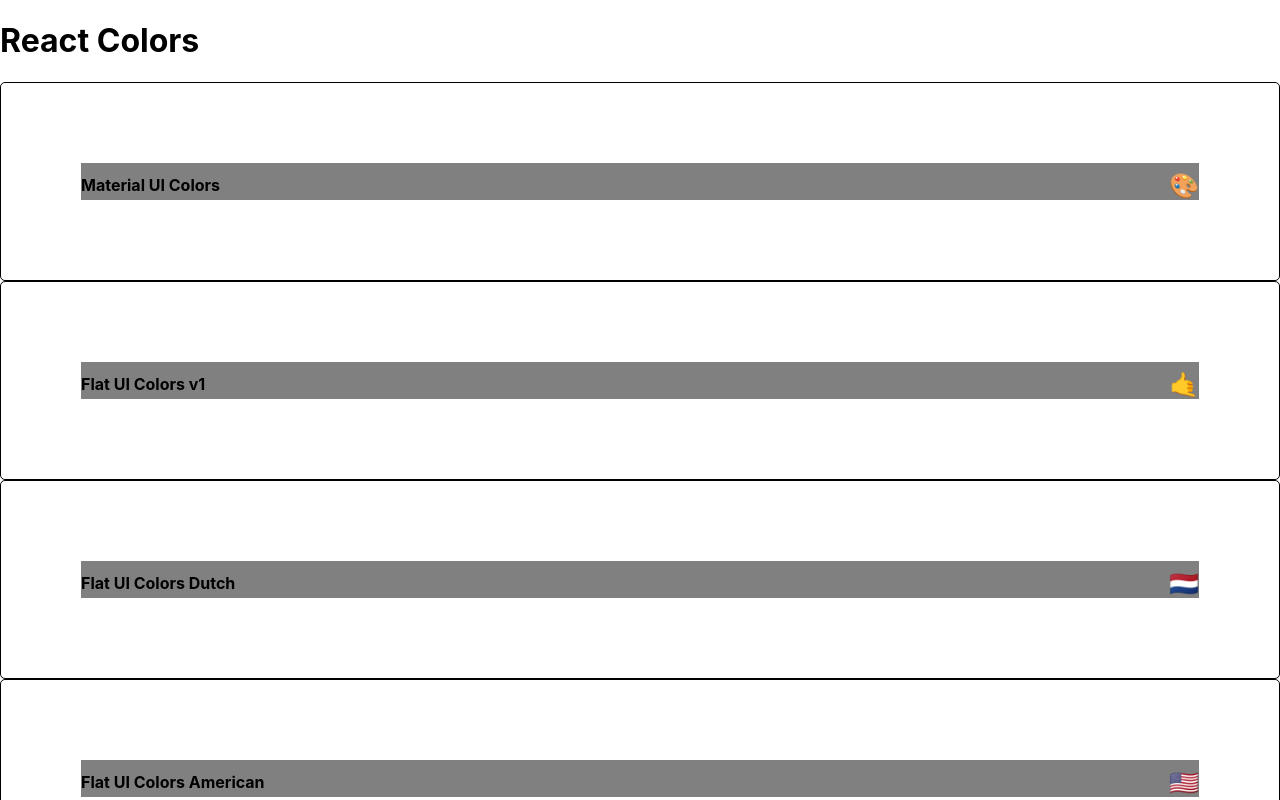
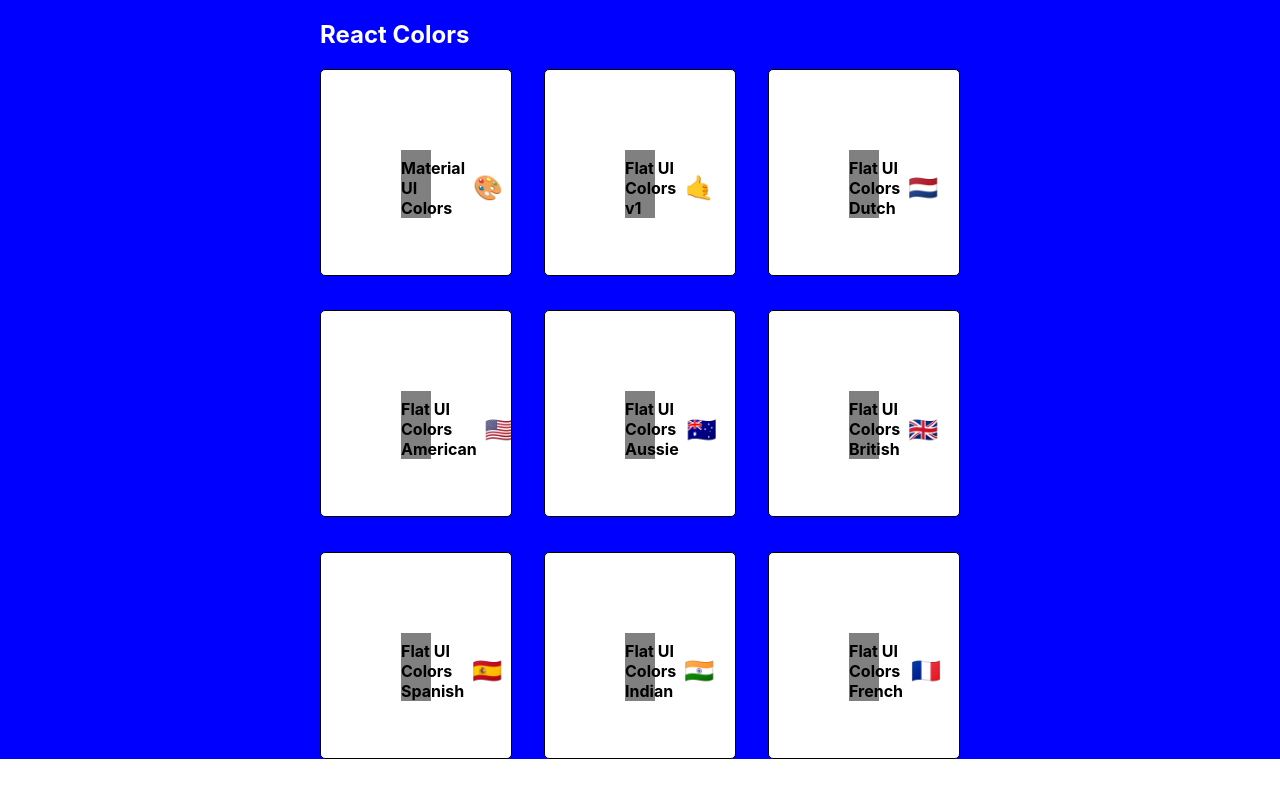
Before and after one commit to jswebdev-github/react-colors-app, a React (Create React App) app: page / in a window 1280 px wide. Shown: the top 800 px of the page. Built offline with nearby package versions, Linux system fonts and the light colour scheme.

Commit message:
PaletteList Styled
PaletteList styled with withStyles
HOC

```diff
--- a/src/PaletteList.js
+++ b/src/PaletteList.js
@@ -1,20 +1,57 @@
 import React, {Component} from 'react';
 import MiniPalette from './MiniPalette';
 import {Link} from 'react-router-dom';
+import {withStyles} from '@material-ui/styles';
 
+const styles = {
+    root:{
+        backgroundColor:"blue",
+        height:"100%",
+        display:"flex",
+        alignItems:"flex-start",
+        justifyContent:"center",
+
+    },
+    container:{
+        width:"50%",
+        display:"flex",
+        alignItems:"flex-start",
+        flexDirection:"column",
+        flexWrap:"wrap",
+    },
+    nav:{
+        display:"flex",
+        width:"100%",
+        justifyContent:"space-between",
+        color:"white"
+    },
+    palettes:{
+        boxSizing:"border-box",
+        width:"100%",
+        display:"grid",
+        gridTemplateColumns:"repeat(3, 30%)",
+        gridGap:"5%"
+    }
+};
 
 class PaletteList extends Component{
 render(){
-    const {palettes} = this.props;
+    const {palettes, classes} = this.props;
     return(
-        <div>
-            <h1>React Colors</h1>
+        <div className={classes.root}>
+            <div className={classes.container}>
+                <nav className={classes.nav}>
+                    <h1>React Colors</h1>
+                </nav>
+                <div className={classes.palettes}>
             {palettes.map(palette => (
             <MiniPalette {...palette}/>
             ))}
+            </div>
+            </div>
         </div>
     );
 }
 }
 
-export default PaletteList;
+export default withStyles(styles)(PaletteList);
```
